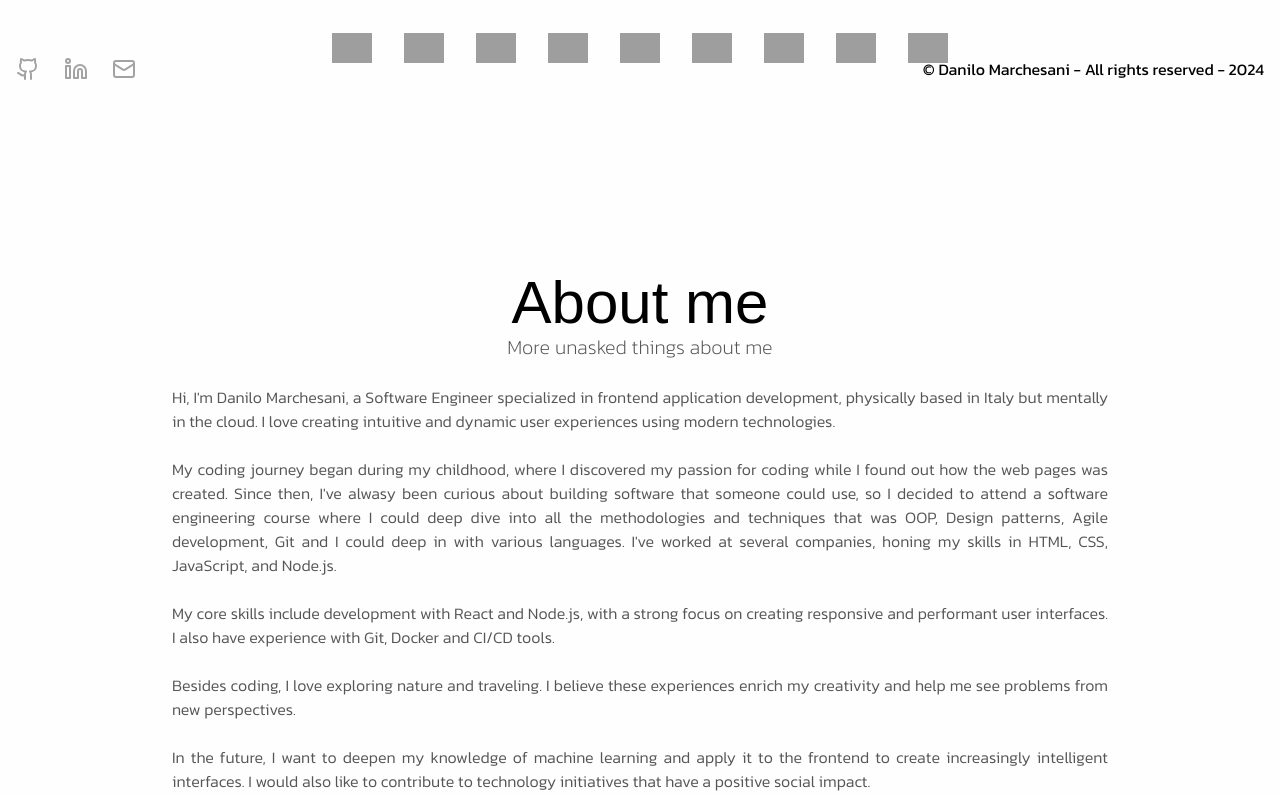
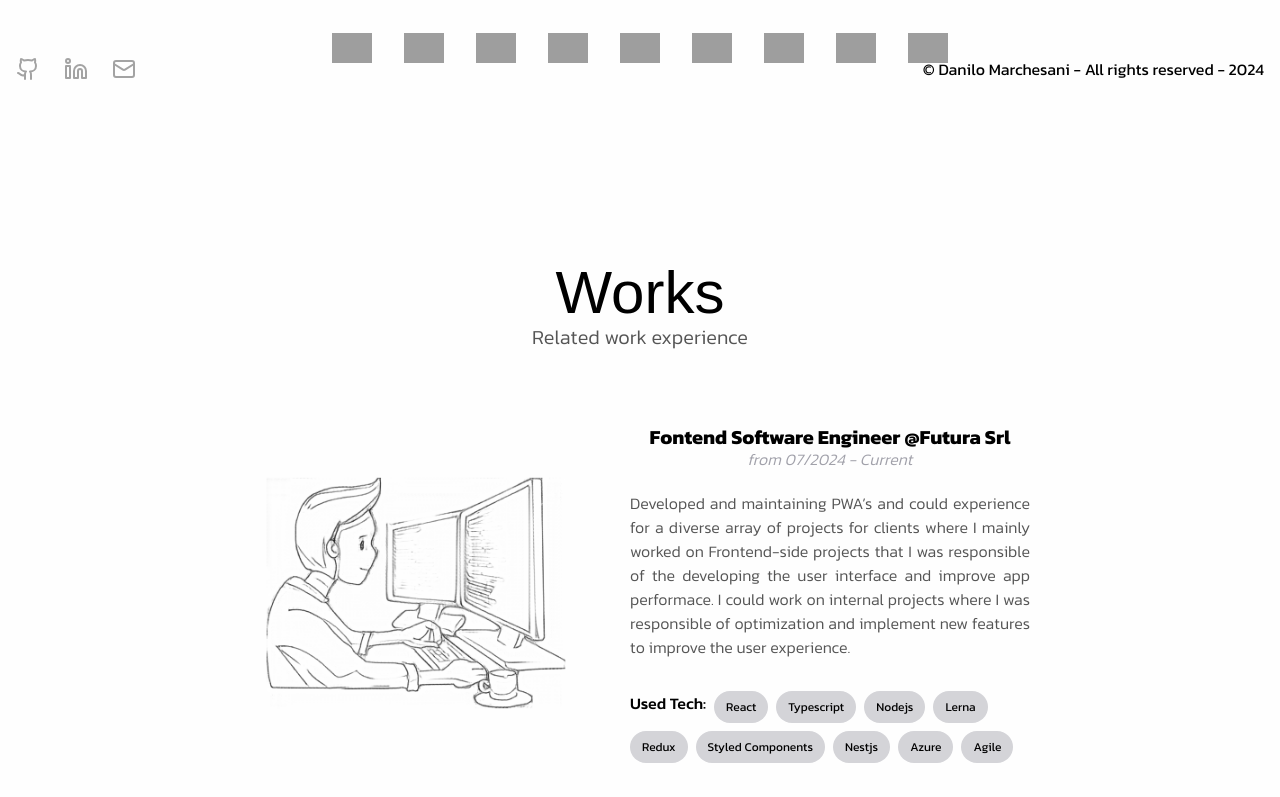
Before and after one commit to DaniloMarchesani/portfolio, a Next.js app: page / in a window 1280 px wide. Shown: the part 703-1500 px from the top of the page. Built offline with nearby package versions, Linux system fonts and the light colour scheme; grey boxes are pictures that could not be loaded; a web font is replaced by a local one.

Commit message:
feat: add work page with componets badge

```diff
--- /dev/null
+++ b/src/app/_shared/components/badge/Badge.tsx
@@ -0,0 +1,10 @@
+import { FC } from "react";
+import { TBadgeProps } from "./type";
+
+export const Badge: FC<TBadgeProps> = ({text}) => {
+    return(
+        <div className="text-xs bg-zinc-300 text-black rounded-2xl py-2 px-3 w-max">
+            {text}
+        </div>
+    );
+}
--- /dev/null
+++ b/src/app/_shared/components/badge/index.ts
@@ -0,0 +1 @@
+export * from './Badge';
--- /dev/null
+++ b/src/app/_shared/components/badge/type.ts
@@ -0,0 +1,3 @@
+export type TBadgeProps = {
+    text: string
+}
--- a/src/app/_shared/components/index.ts
+++ b/src/app/_shared/components/index.ts
@@ -3,3 +3,4 @@ export * from "./container";
 export * from "./footer";
 export * from "./typography";
 export * from "./button";
+export * from "./badge";
--- a/src/app/page.tsx
+++ b/src/app/page.tsx
@@ -1,9 +1,10 @@
-import { HomePage, ContactPage, AboutPage } from "./pages";
+import { HomePage, ContactPage, AboutPage, WorkPage } from "./pages";
 
 export default function Home() {
   return (
     <main className="w-full p-8">
       <HomePage />
+      <WorkPage />
       <AboutPage />
       <ContactPage />
     </main>
--- a/src/app/pages/HomePage.tsx
+++ b/src/app/pages/HomePage.tsx
@@ -1,8 +1,7 @@
 import Image from "next/image";
 import React from "react";
 import me from "@/app/assets/me.png";
-import { Button, Typography } from "../_shared/components";
-import { ChevronRight } from "lucide-react";
+import { Typography } from "../_shared/components";
 
 function HomePage() {
   return (
--- /dev/null
+++ b/src/app/pages/WorkPage.tsx
@@ -0,0 +1,52 @@
+import { FC } from "react";
+import { Badge, Typography } from "../_shared/components";
+import WorkDraw from "@/app/assets/work-draw.png";
+import Image from "next/image";
+
+export const WorkPage: FC = () => {
+  return (
+    <section
+      className="w-full min-h-screen flex flex-col items-center justify-center"
+      id="works"
+    >
+      <Typography variant="title">Works</Typography>
+      <Typography variant="subtitle" className="font-light">
+        Related work experience
+      </Typography>
+      <div className="mt-8 flex justify-center items-center gap-12 p-10">
+        <div id="left">
+          <Image src={WorkDraw} alt="work" className="scale-90" />
+        </div>
+
+        <div id="right" className="flex flex-col items-center justify-center">
+          <Typography variant="subtitle" className="font-bold text-black">
+            Fontend Software Engineer @Futura Srl
+          </Typography>
+          <Typography className="font-thing text-zinc-400 !-m-1 italic">
+            from 07/2024 - Current
+          </Typography>
+          <Typography className="max-w-[400px]">
+            Developed and maintaining PWA’s and could experience for a diverse
+            array of projects for clients where I mainly worked on Frontend-side
+            projects that I was responsible of the developing the user interface
+            and improve app performace. I could work on internal projects where
+            I was responsible of optimization and implement new features to
+            improve the user experience.
+          </Typography>
+          <div className="flex flex-wrap gap-2 mt-8 max-w-[400px]">
+            <p className="font-medium">Used Tech:</p>
+            <Badge text="React" />
+            <Badge text="Typescript" />
+            <Badge text="Nodejs" />
+            <Badge text="Lerna" />
+            <Badge text="Redux" />
+            <Badge text="Styled Components" />
+            <Badge text="Nestjs" />
+            <Badge text="Azure" />
+            <Badge text="Agile" />
+          </div>
+        </div>
+      </div>
+    </section>
+  );
+};
--- a/src/app/pages/index.ts
+++ b/src/app/pages/index.ts
@@ -1,3 +1,4 @@
 export * from './HomePage';
 export * from './ContactPage';
 export * from './AboutPage';
+export * from './WorkPage';
```
Also changed, not shown: src/app/assets/work-draw.png (added).
